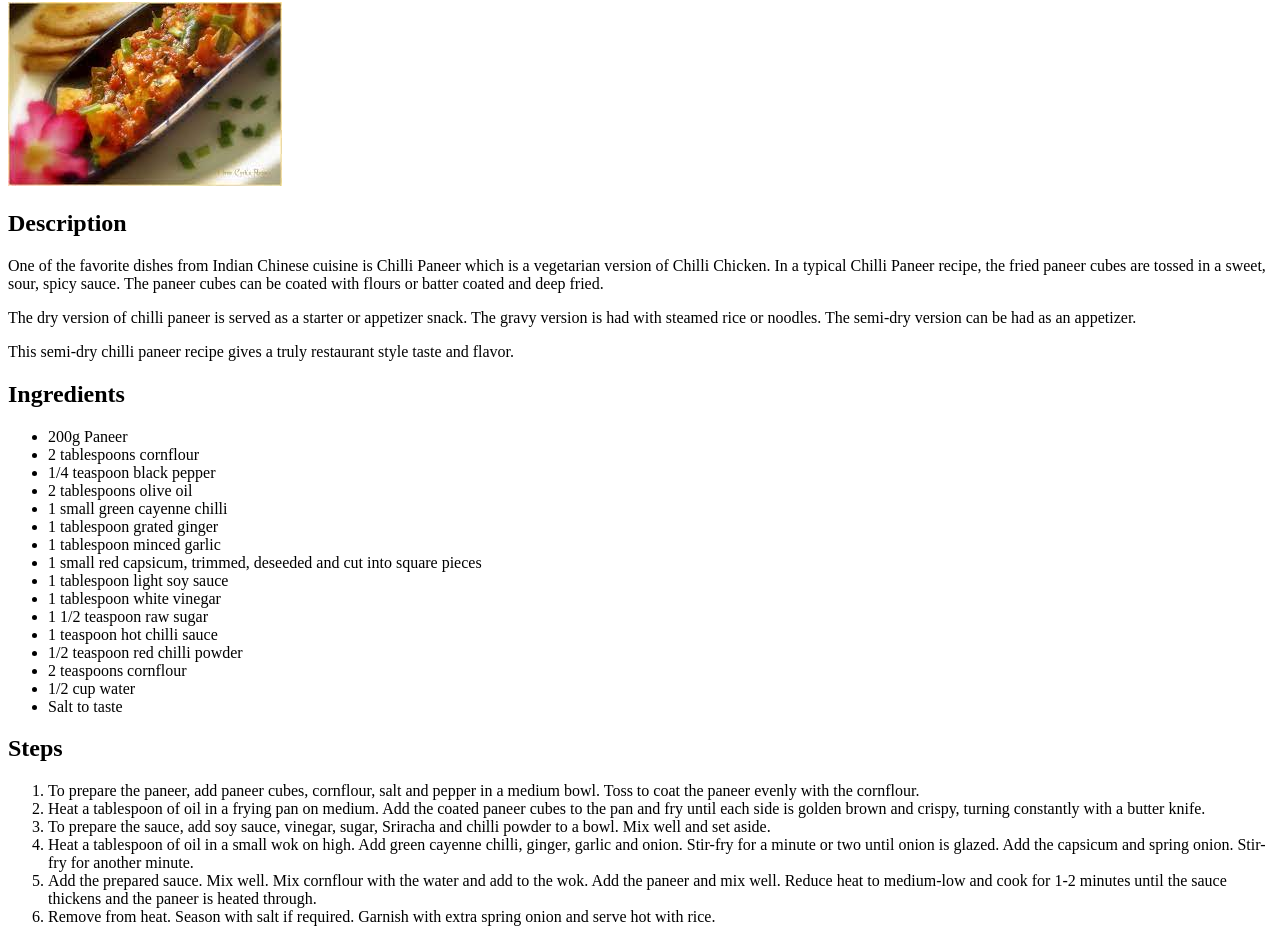
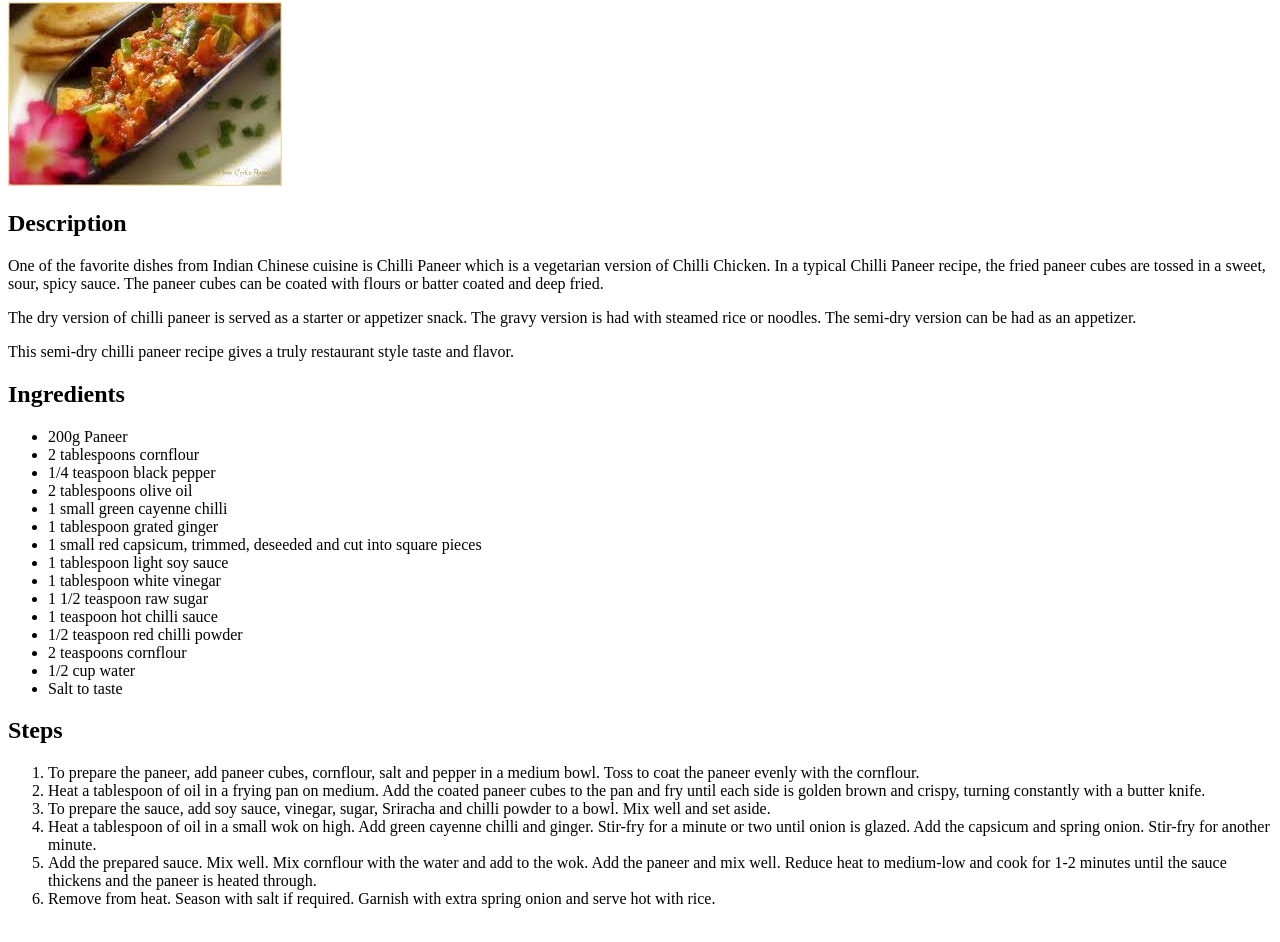
Before and after one commit to sankethirani/odin-recipes, a plain HTML site: page recipes/chilli-paneer.html in a window 1280 px wide. Shown: the part 78-1020 px from the top of the page. Drawn offline with Linux system fonts and the light colour scheme.

Commit message:
Removed garlic and onion
Is this possible to update or will this mess up your recipe?

```diff
--- a/recipes/chilli-paneer.html
+++ b/recipes/chilli-paneer.html
@@ -33,7 +33,7 @@
             <li>2 tablespoons olive oil</li>
             <li>1 small green cayenne chilli</li>
             <li>1 tablespoon grated ginger</li>
-            <li>1 tablespoon minced garlic</li>
+            <!--li>1 tablespoon minced garlic</li-->
             <li>1 small red capsicum, trimmed, deseeded and cut into square pieces</li>
             <li>1 tablespoon light soy sauce</li>
             <li>1 tablespoon white vinegar</li>
@@ -58,7 +58,7 @@
                 To prepare the sauce, add soy sauce, vinegar, sugar, Sriracha and chilli powder to a bowl. Mix well and set aside.
             </li>
             <li>
-                Heat a tablespoon of oil in a small wok on high. Add green cayenne chilli, ginger, garlic and onion.
+                Heat a tablespoon of oil in a small wok on high. Add green cayenne chilli and ginger.
                 Stir-fry for a minute or two until onion is glazed. Add the capsicum and spring onion. Stir-fry for another minute.
             </li>
             <li>
```
